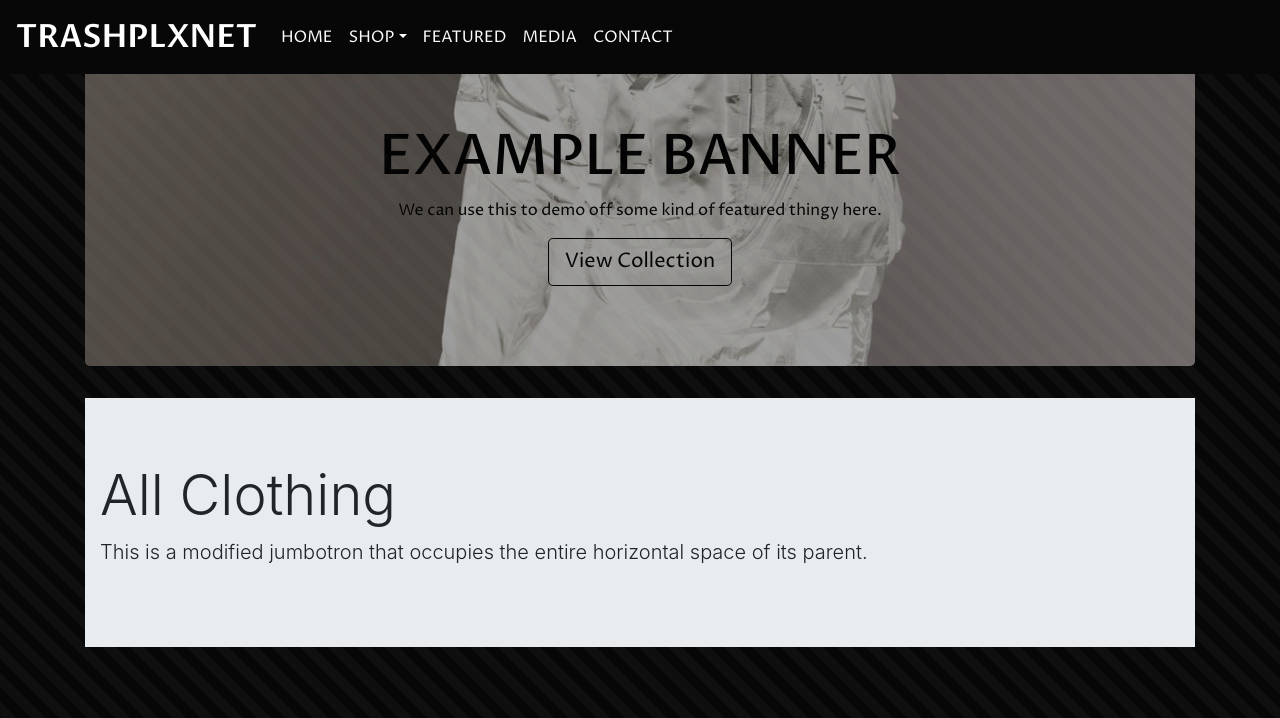
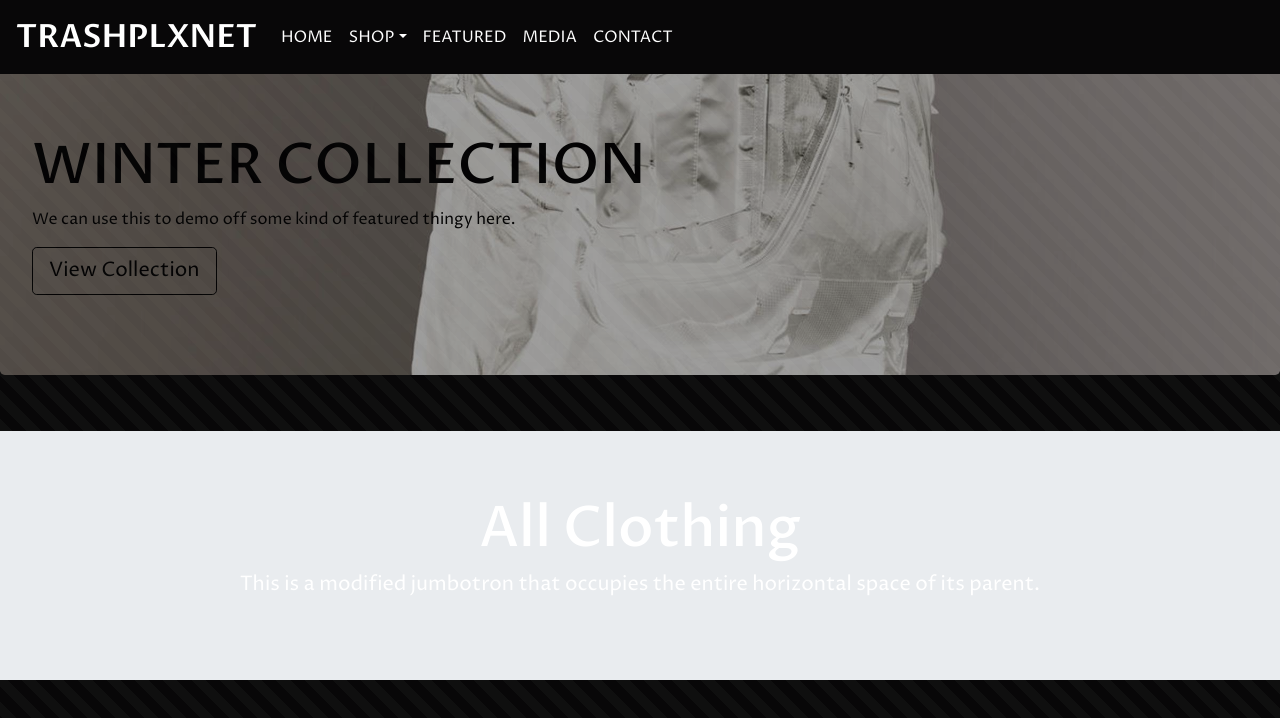
Before and after one commit to marvinthompson-code/trashplanet, a React (Create React App) app in the folder trashplanet/: page /shop in a window 1280 px wide. Shown: the top 718 px of the page. Built offline with nearby package versions, Linux system fonts and the light colour scheme; no server answers.

Commit message:
glitch effect

```diff
--- a/trashplanet/src/css/Home.css
+++ b/trashplanet/src/css/Home.css
@@ -6,9 +6,9 @@
   --russianLight: #47014b;
   --midnight: #7a0167;
   --indigoGReen: #70ffc4;
-  --photoNegativeBlue: #83CCE8;
-  --negativeRed: #C64343;
-  --marioJudah: #92323C
+  --photoNegativeBlue: #83cce8;
+  --negativeRed: #c64343;
+  --marioJudah: #92323c;
 }
 
 @font-face {
@@ -31,6 +31,9 @@
   max-width: 100%;
   object-fit: fill;
   transition: 2s;
+  border-radius: 10px;
+  padding: 5px;
+  border: 1px white solid;
 }
 
 .socialDiv:hover {
@@ -39,11 +42,7 @@
   opacity: 1;
   transform: scale(1.015);
   z-index: 1.5;
-  filter: invert(0)
-  /* box-shadow: */
-  /* 0 0 20px 10px #fff,  inner white */
-  /* 0 0 50px 25px #f0f, middle magenta */
-  /* 0 0 70px 45px #0ff; outer cyan */
+  filter: invert(0);
 }
 
 .socialDiv {
@@ -52,25 +51,18 @@
   padding: unset;
   transition: 2s;
   transition: 1s;
-  opacity: 0.50;
+  opacity: 0.5;
   filter: invert(4);
-  /* background: repeating-linear-gradient(
-  45deg,
-  #222,
-  #222 10px,
-  #333 10px,
-  #333 20px
-); */
 }
-
-
 
 .bannerTitle {
   font-family: ProzaSemiMedium;
   color: white;
-
 }
 
+.shopTheFeed {
+  animation: glitch1 2.5s infinite;
+}
 .bannerText {
   font-family: ProzaReg;
   color: white;
@@ -81,7 +73,12 @@
 }
 
 .jumboCollection {
-  background-image: url("../css/images/nikelab_acg.jpg"), linear-gradient(to bottom, rgba(245, 246, 252, 0.52), rgba(117, 19, 93, 0.73));
+  background-image: url("../css/images/nikelab_acg.jpg"),
+    linear-gradient(
+      to bottom,
+      rgba(245, 246, 252, 0.52),
+      rgba(117, 19, 93, 0.73)
+    );
   width: 100%;
   background-repeat: no-repeat;
   background-size: cover;
@@ -93,12 +90,17 @@
   border-bottom: unset;
   height: 100%;
   transition: 1s;
-  opacity: 0.60;
-  filter: invert(4)
+  opacity: 0.6;
+  filter: invert(4);
 }
 
 .jumbo2 {
-  background-image: url("../css/images/tech1.jpg"), linear-gradient(to bottom, rgba(245, 246, 252, 0.52), rgba(117, 19, 93, 0.73));
+  background-image: url("../css/images/tech1.jpg"),
+    linear-gradient(
+      to bottom,
+      rgba(245, 246, 252, 0.52),
+      rgba(117, 19, 93, 0.73)
+    );
   width: 100%;
   background-repeat: no-repeat;
   background-size: cover;
@@ -109,18 +111,18 @@
   border-bottom: unset;
   height: 100%;
   transition: 1s;
-  opacity: 0.60;
-  filter: invert(4)
+  opacity: 0.6;
+  filter: invert(4);
 }
 
 .jumbo2:hover {
   opacity: 1;
-  filter: invert(0) grayscale(0)
+  filter: invert(0) grayscale(0);
 }
 
 .jumboCollection:hover {
   opacity: 1;
-  filter: invert(0) grayscale(0)
+  filter: invert(0) grayscale(0);
 }
 
 .bannerButton {
@@ -128,7 +130,6 @@
   border-color: white !important;
   font-family: ProzaReg;
   transition: 1.5s;
-
 }
 
 .bannerButton:hover {
@@ -140,3 +141,169 @@
   border-top: unset;
   padding: unset;
 }
+
+
+@keyframes glitch1 {
+  0% {
+    transform: none;
+    opacity: 1;
+  }
+  7% {
+    transform: skew(-0.5deg, -0.9deg);
+    opacity: 0.75;
+  }
+  10% {
+    transform: none;
+    opacity: 1;
+  }
+  27% {
+    transform: none;
+    opacity: 1;
+  }
+  30% {
+    transform: skew(0.8deg, -0.1deg);
+    opacity: 0.75;
+  }
+  35% {
+    transform: none;
+    opacity: 1;
+  }
+  52% {
+    transform: none;
+    opacity: 1;
+  }
+  55% {
+    transform: skew(-1deg, 0.2deg);
+    opacity: 0.75;
+  }
+  50% {
+    transform: none;
+    opacity: 1;
+  }
+  72% {
+    transform: none;
+    opacity: 1;
+  }
+  75% {
+    transform: skew(0.4deg, 1deg);
+    opacity: 0.75;
+  }
+  80% {
+    transform: none;
+    opacity: 1;
+  }
+  100% {
+    transform: none;
+    opacity: 1;
+  }
+}
+
+@keyframes glitch2 {
+  0% {
+    transform: none;
+    opacity: 0.25;
+  }
+  7% {
+    transform: translate(-2px, -3px);
+    opacity: 0.5;
+  }
+  10% {
+    transform: none;
+    opacity: 0.25;
+  }
+  27% {
+    transform: none;
+    opacity: 0.25;
+  }
+  30% {
+    transform: translate(-5px, -2px);
+    opacity: 0.5;
+  }
+  35% {
+    transform: none;
+    opacity: 0.25;
+  }
+  52% {
+    transform: none;
+    opacity: 0.25;
+  }
+  55% {
+    transform: translate(-5px, -1px);
+    opacity: 0.5;
+  }
+  50% {
+    transform: none;
+    opacity: 0.25;
+  }
+  72% {
+    transform: none;
+    opacity: 0.25;
+  }
+  75% {
+    transform: translate(-2px, -6px);
+    opacity: 0.5;
+  }
+  80% {
+    transform: none;
+    opacity: 0.25;
+  }
+  100% {
+    transform: none;
+    opacity: 0.25;
+  }
+}
+
+@keyframes glitch3 {
+  0% {
+    transform: none;
+    opacity: 0.25;
+  }
+  7% {
+    transform: translate(2px, 3px);
+    opacity: 0.5;
+  }
+  10% {
+    transform: none;
+    opacity: 0.25;
+  }
+  27% {
+    transform: none;
+    opacity: 0.25;
+  }
+  30% {
+    transform: translate(5px, 2px);
+    opacity: 0.5;
+  }
+  35% {
+    transform: none;
+    opacity: 0.25;
+  }
+  52% {
+    transform: none;
+    opacity: 0.25;
+  }
+  55% {
+    transform: translate(5px, 1px);
+    opacity: 0.5;
+  }
+  50% {
+    transform: none;
+    opacity: 0.25;
+  }
+  72% {
+    transform: none;
+    opacity: 0.25;
+  }
+  75% {
+    transform: translate(2px, 6px);
+    opacity: 0.5;
+  }
+  80% {
+    transform: none;
+    opacity: 0.25;
+  }
+  100% {
+    transform: none;
+    opacity: 0.25;
+  }
+}
--- a/trashplanet/src/css/Nav.css
+++ b/trashplanet/src/css/Nav.css
@@ -1,10 +1,10 @@
 :root {
   --darkBlack: #080708;
-    --russianViolet: #0B012C;
-    --persianIndigo: #3A097D;
+  --russianViolet: #0b012c;
+  --persianIndigo: #3a097d;
   --russianLight: #47014b;
-    --midnight: #7A0167;
-    --photoNegativeBlue: #83CCE8;
+  --midnight: #7a0167;
+  --photoNegativeBlue: #83cce8;
 }
 
 @font-face {
@@ -73,8 +73,6 @@
   position: fixed;
   width: 100%;
   z-index: 1;
-    /* position: absolute; */
-
 }
 
 .dropdownParent {
--- a/trashplanet/src/features/Home/Home.js
+++ b/trashplanet/src/features/Home/Home.js
@@ -52,7 +52,7 @@ const Home = () => {
       </div>
       <br></br>
       <div className="jumbotron jumboHome feedJumbo">
-        <h1 className="display-4 text-center bannerTitle">SHOP THE FEED</h1>
+        <h1 className="display-4 text-center bannerTitle shopTheFeed">SHOP THE FEED</h1>
         <hr className="my-4"></hr>
         <div className="row">
           <div className="col socialDiv">
--- a/trashplanet/src/features/Shop/Clothing.js
+++ b/trashplanet/src/features/Shop/Clothing.js
@@ -21,9 +21,9 @@ const Clothing = () => {
     };
   }, []);
   return (
-    <div className="container">
-      <div className="jumbotron jumboCollection text-center">
-        <h1 className="display-4 bannerTitle">EXAMPLE BANNER</h1>
+    <div className="bigContainer">
+      <div className="jumbotron text-left jumboHome jumboCollection">
+        <h1 className="display-4 bannerTitle">WINTER COLLECTION</h1>
 
         <p className="bannerText">We can use this to demo off some kind of featured thingy here.</p>
         <p className="lead">
@@ -37,10 +37,11 @@ const Clothing = () => {
           </NavLink>
         </p>
       </div>
-      <div class="jumbotron jumbotron-fluid">
+      <br></br>
+      <div class="jumbotron jumbotron-fluid text-center">
         <div class="container">
-          <h1 class="display-4">All Clothing</h1>
-          <p class="lead">
+          <h1 class="display-4 bannerTitle">All Clothing</h1>
+          <p class="lead bannerText">
             This is a modified jumbotron that occupies the entire horizontal
             space of its parent.
           </p>
```
Lines whose indentation alone changed are shown as unchanged.
